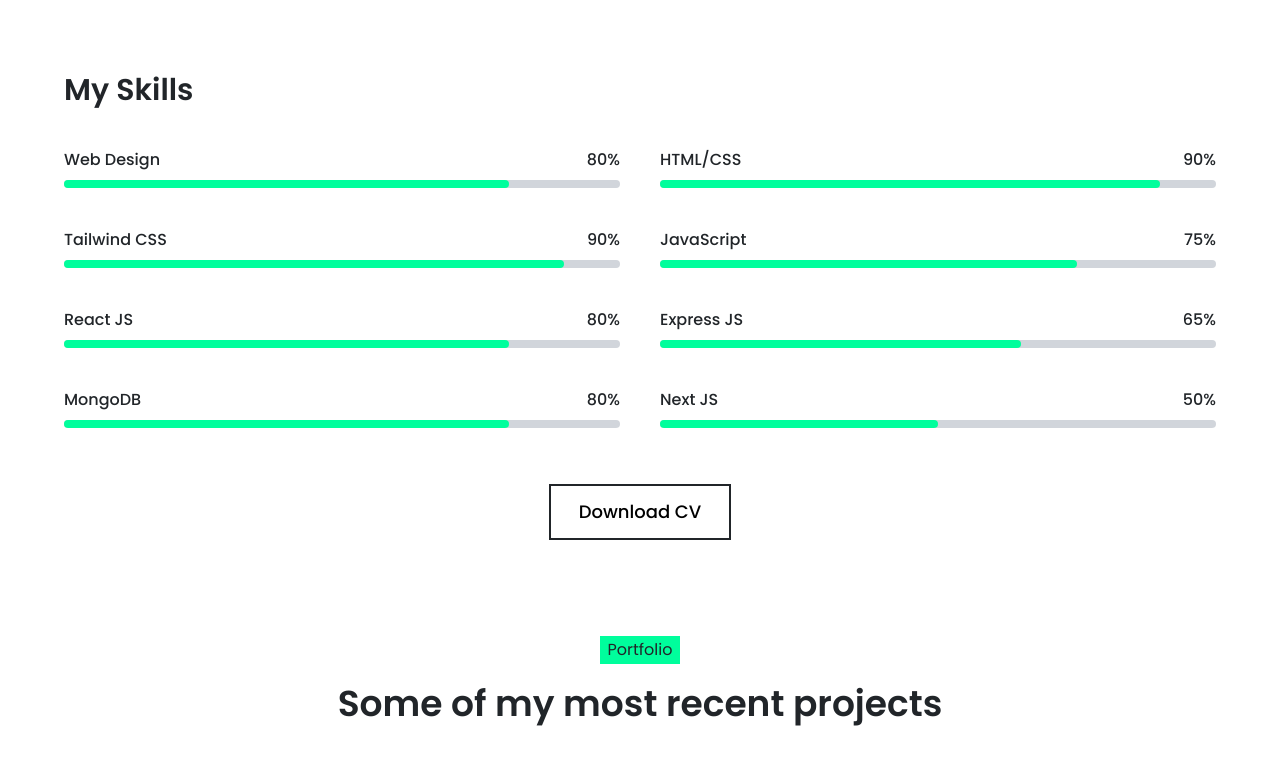
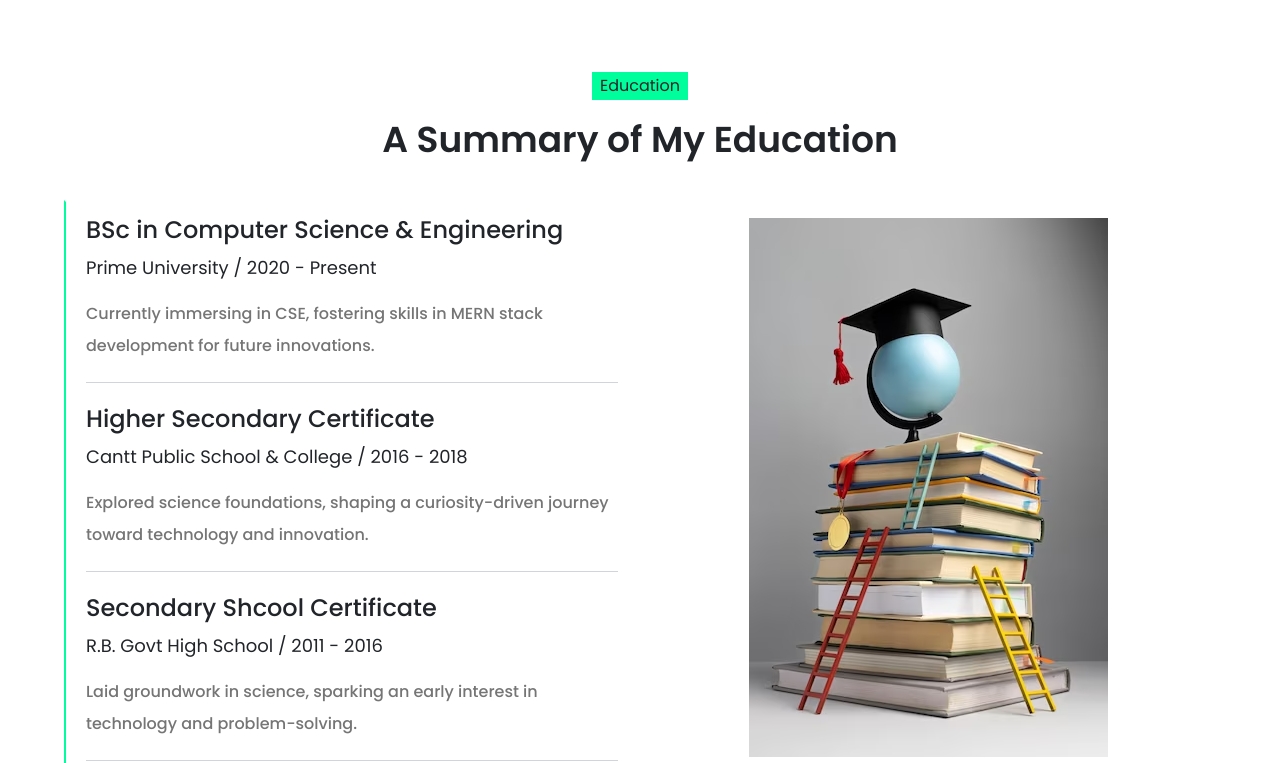
Before and after one commit to shihab01118/my-portfolio, a React (Vite) app: page / in a window 1280 px wide. Shown: the part 1860-2623 px from the top of the page. Built offline with nearby package versions, Linux system fonts and the light colour scheme.

Commit message:
education section added

```diff
--- /dev/null
+++ b/src/pages/Home/Education/Education.jsx
@@ -0,0 +1,58 @@
+import Title from "../../../components/Title/Title";
+import Image from "../../../assets/Capture.png";
+
+const Education = () => {
+  return (
+    <div className="my-24 max-w-6xl mx-auto">
+      <Title heading="A Summary of My Education" subHeading="Education" />
+      <div className="mt-10 flex flex-col-reverse md:flex-row md:items-center">
+        <div className="px-5 py-3 border-transparent border-2 border-l-primary md:w-1/2">
+          <div>
+            <h3 className="text-2xl font-medium text-secondary mb-2">
+              BSc in Computer Science & Engineering
+            </h3>
+            <p className="text-lg text-secondary mb-4">
+              Prime University / 2020 - Present
+            </p>
+            <p className="font-medium text-[#757575] leading-8">
+              Currently immersing in CSE, fostering skills in MERN stack
+              development for future innovations.
+            </p>
+          </div>
+          <hr className="my-5 border-gray-300" />
+          <div>
+            <h3 className="text-2xl font-medium text-secondary mb-2">
+              Higher Secondary Certificate
+            </h3>
+            <p className="text-lg text-secondary mb-4">
+              Cantt Public School & College / 2016 - 2018
+            </p>
+            <p className="font-medium text-[#757575] leading-8">
+              Explored science foundations, shaping a curiosity-driven journey
+              toward technology and innovation.
+            </p>
+          </div>
+          <hr className="my-5 border-gray-300" />
+          <div>
+            <h3 className="text-2xl font-medium text-secondary mb-2">
+              Secondary Shcool  Certificate
+            </h3>
+            <p className="text-lg text-secondary mb-4">
+              R.B. Govt High School / 2011 - 2016
+            </p>
+            <p className="font-medium text-[#757575] leading-8">
+              Laid groundwork in science, sparking an early interest in
+              technology and problem-solving.
+            </p>
+          </div>
+          <hr className="mt-5 border-gray-300" />
+        </div>
+        <div className="md:w-1/2">
+          <img src={Image} alt="Books" className="block mx-auto" />
+        </div>
+      </div>
+    </div>
+  );
+};
+
+export default Education;
--- a/src/pages/Home/Home/Home.jsx
+++ b/src/pages/Home/Home/Home.jsx
@@ -1,5 +1,6 @@
 import AboutMe from "../AboutMe/AboutMe";
 import Banner from "../Banner/Banner";
+import Education from "../Education/Education";
 import Projects from "../Projects/Projects";
 import Skills from "../Skills/Skills";
 import WhatIDo from "../WhatIDo/WhatIDo";
@@ -10,6 +11,7 @@ const Home = () => {
       <Banner />
       <AboutMe />
       <WhatIDo />
+      <Education />
       <Skills />
       <Projects />
     </div>
```
Also changed, not shown: src/assets/Capture.png (added), 1 other file (tests, documents, lock files or other folders).
